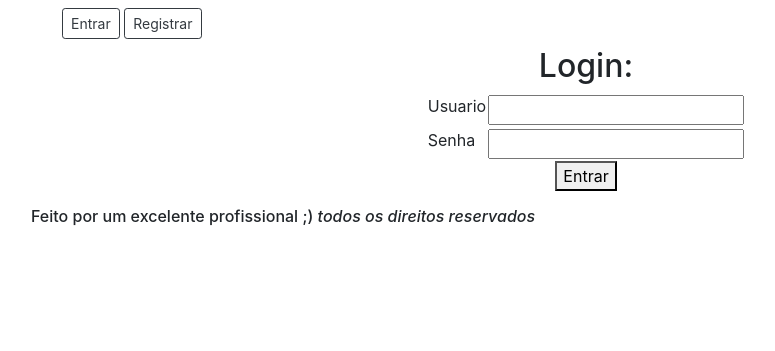
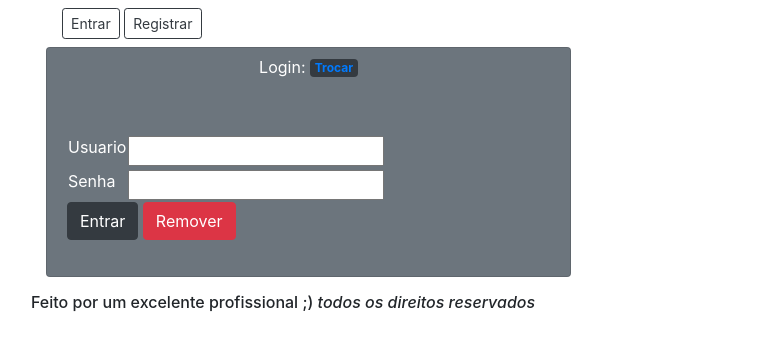
Before and after one commit to juniorjrml/SARSS, a Django app: page /login/ in a window 1280 px wide. Shown: the part 56-407 px from the top of the page, without its empty margins (54-829 px from the left). Run offline with Django 3.2, Linux system fonts and the light colour scheme; some libraries are stand-ins or nearby versions.

Commit message:
alternando o estilo da tela de login.html

```diff
--- a/core/templates/login.html
+++ b/core/templates/login.html
@@ -1,9 +1,17 @@
 {% extends "estrutura/estrutura_externa.html" %}
 {% block content %}
+<div class="col-sm-6" title="">
+    <div class="card text-white bg-secondary mb-3">
+        <h5 class="card-title btn">Login:
+            <span class="badge bg-dark"></span>
+            <span class="badge bg-dark">
+                <a href="/feed/altera_privacidade/{{ feed.id }}">Trocar</a>
+            </span>
+        </h5>
 
-<div align="center">
 
-                <h2>Login:</h2>
+        <div class="card-body">
+            <p class="card-text">
             <form action="submit" method="POST">{% csrf_token %}
             <table>
                 <tr>
@@ -23,11 +31,19 @@
                     </td>
                 </tr>
             </table>
-                    <button type="submit">Entrar</button>
+
+            <button type="submit" class="btn btn-dark">Entrar</button>
+            <button type="reset" class="btn btn-danger">Remover</button>
+
             </form>
             {% for message in messages %}
             <strong>*</strong> <i>{{ message }}</i>
             {% endfor %}
+
+            </p>
+
+        </div>
+    </div>
 </div>
 
 {% endblock %}
```
Lines whose indentation alone changed are shown as unchanged.
